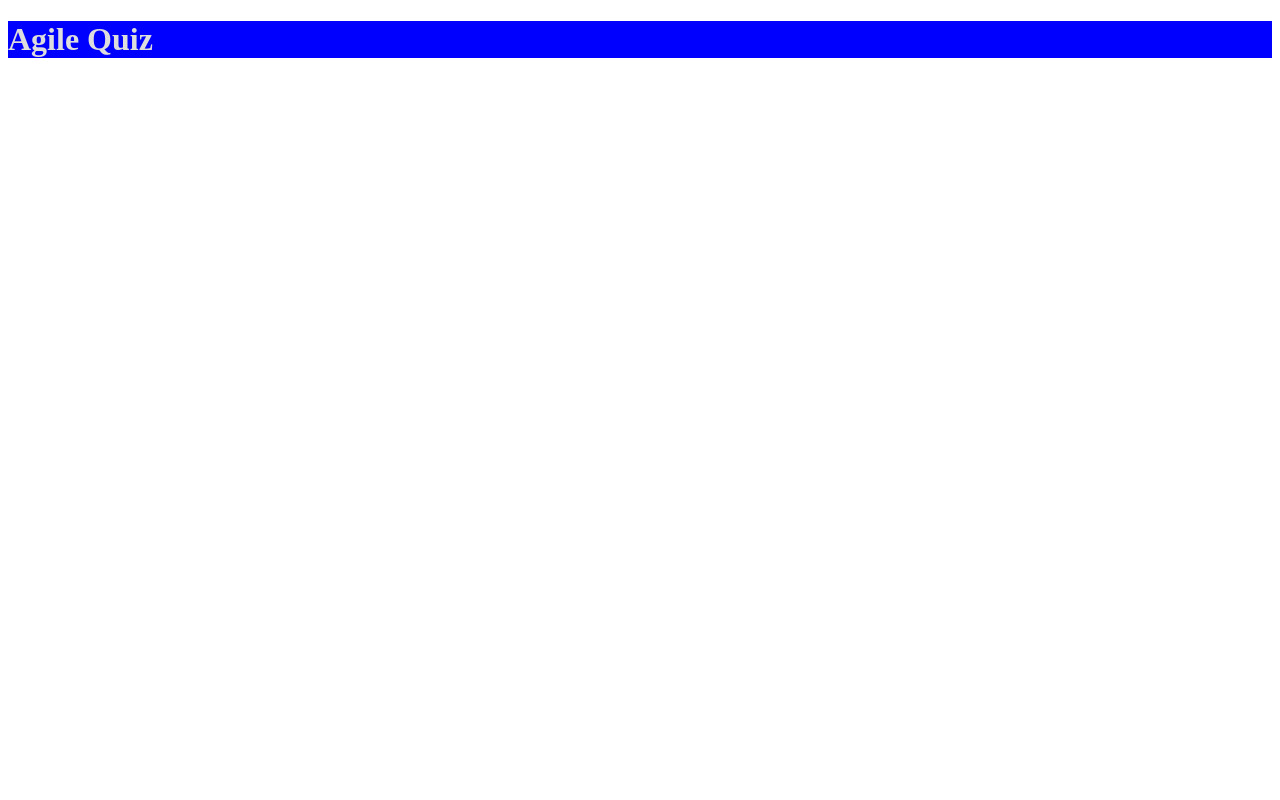
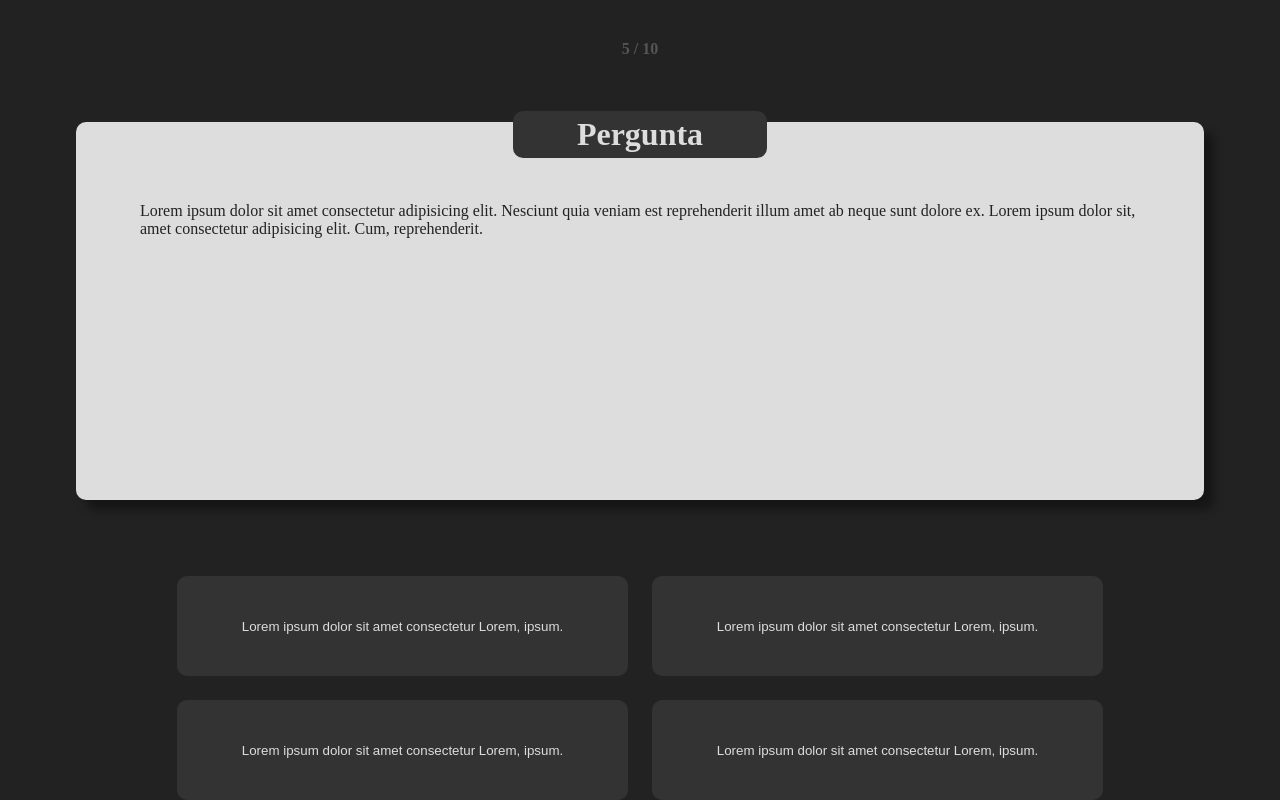
Before and after one commit to Rafael-Cesario/Projects, a React (Vite) app: page / in a window 1280 px wide. Shown: the top 800 px of the page. Built offline with nearby package versions, Linux system fonts and the light colour scheme.

Commit message:
[ Feat / Style ] Page elements

```diff
--- a/index.html
+++ b/index.html
@@ -1,8 +1,11 @@
-<!doctype html>
+<!DOCTYPE html>
 <html lang="pt-br">
 	<head>
 		<meta charset="UTF-8" />
 		<meta name="viewport" content="width=device-width, initial-scale=1.0" />
+		<link rel="preconnect" href="https://fonts.googleapis.com" />
+		<link rel="preconnect" href="https://fonts.gstatic.com" crossorigin />
+		<link href="https://fonts.googleapis.com/css2?family=Roboto+Slab:wght@100;200;300;400;500;600;700;800;900&display=swap" rel="stylesheet" />
 		<title>Agile Quiz</title>
 	</head>
 	<body>
--- a/src/app.tsx
+++ b/src/app.tsx
@@ -1,12 +1,31 @@
-import { styled } from "styled-components";
+import { StyledApp } from "./styles/app-style";
 
 const App = () => {
-	return <StyledTitle>Agile Quiz</StyledTitle>;
+	return (
+		<StyledApp>
+			<span className="current-question">5 / 10</span>
+
+			<div className="question">
+				<h1 className="title">Pergunta</h1>
+				<p className="text">
+					Lorem ipsum dolor sit amet consectetur adipisicing elit. Nesciunt quia veniam est reprehenderit illum amet ab neque sunt dolore ex. Lorem ipsum dolor sit, amet consectetur adipisicing elit.
+					Cum, reprehenderit.
+				</p>
+			</div>
+
+			<div className="options">
+				<button className="answer">Lorem ipsum dolor sit amet consectetur Lorem, ipsum.</button>
+				<button className="answer">Lorem ipsum dolor sit amet consectetur Lorem, ipsum.</button>
+				<button className="answer">Lorem ipsum dolor sit amet consectetur Lorem, ipsum.</button>
+				<button className="answer">Lorem ipsum dolor sit amet consectetur Lorem, ipsum.</button>
+			</div>
+
+			<div className="navigation">
+				<button className="next">Próxima</button>
+				<button className="back">Anterior</button>
+			</div>
+		</StyledApp>
+	);
 };
 
-const StyledTitle = styled.h1`
-	background-color: blue;
-	color: #ddd;
-`;
-
 export default App;
--- a/src/main.tsx
+++ b/src/main.tsx
@@ -1,9 +1,11 @@
-import React from 'react'
-import ReactDOM from 'react-dom/client'
-import App from './app.tsx'
+import React from "react";
+import ReactDOM from "react-dom/client";
+import App from "./app.tsx";
+import { GlobalStyle } from "./styles/global-style.tsx";
 
-ReactDOM.createRoot(document.getElementById('root')!).render(
-  <React.StrictMode>
-    <App />
-  </React.StrictMode>,
-)
+ReactDOM.createRoot(document.getElementById("root")!).render(
+	<React.StrictMode>
+		<GlobalStyle />
+		<App />
+	</React.StrictMode>
+);
--- /dev/null
+++ b/src/styles/app-style.tsx
@@ -0,0 +1,116 @@
+import styled from "styled-components";
+import { Theme } from "./theme";
+
+export const StyledApp = styled.div`
+	display: flex;
+	flex-direction: column;
+	justify-content: center;
+	align-items: center;
+	min-height: 100vh;
+
+	.current-question {
+		font-weight: bold;
+		color: ${Theme.fadedText};
+		margin-top: 2rem;
+	}
+
+	.question {
+		display: flex;
+		justify-content: center;
+		max-width: 1000px;
+		margin: 4rem;
+		border-radius: ${Theme.borderRadius};
+		min-height: 250px;
+		padding: 4rem;
+		background-color: ${Theme.text};
+		position: relative;
+		box-shadow: 10px 10px 10px #00000060;
+
+		.title {
+			position: absolute;
+			transform: translateY(-6rem);
+			padding: 5px 4rem;
+			text-align: center;
+			color: ${Theme.text};
+			background-color: ${Theme.container};
+			border-radius: ${Theme.borderRadius};
+		}
+
+		.text {
+			color: ${Theme.background};
+		}
+	}
+
+	.options {
+		display: flex;
+		flex-wrap: wrap;
+		justify-content: center;
+		margin-bottom: 4rem;
+		max-width: 950px;
+
+		.answer {
+			background-color: ${Theme.container};
+			border-radius: ${Theme.borderRadius};
+			border: 2px solid transparent;
+			outline: none;
+			padding: 10px 20px;
+			min-width: 400px;
+			min-height: 100px;
+			margin: 12px;
+			color: ${Theme.text};
+			cursor: pointer;
+			transition: 0.3s;
+			flex-grow: 1;
+
+			&:hover {
+				transform: scale(1.02);
+				border: 2px solid ${Theme.primary};
+			}
+
+			&:focus {
+				border: 2px solid ${Theme.primary};
+			}
+		}
+	}
+
+	.navigation {
+		display: flex;
+		flex-direction: column;
+		margin-bottom: 4rem;
+
+		.next {
+			background-color: ${Theme.primary};
+		}
+
+		.back {
+			background-color: transparent;
+
+			&:hover {
+				background-color: ${Theme.container};
+			}
+		}
+
+		.next,
+		.back {
+			transition: 0.3s;
+			margin-bottom: 1rem;
+			font-size: 1.1rem;
+			font-weight: bold;
+			padding: 10px 20px;
+			width: 30vw;
+			color: ${Theme.text};
+			border-radius: ${Theme.borderRadius};
+			border: 2px solid transparent;
+			outline: none;
+			cursor: pointer;
+
+			&:hover {
+				transform: scale(1.02);
+			}
+
+			&:focus {
+				border: 2px solid ${Theme.text};
+			}
+		}
+	}
+`;
--- /dev/null
+++ b/src/styles/global-style.tsx
@@ -0,0 +1,16 @@
+import * as styled from "styled-components";
+import { Theme } from "./theme";
+
+export const GlobalStyle = styled.createGlobalStyle`
+	* {
+		margin: 0;
+		padding: 0;
+		box-sizing: border-box;
+		font-family: "Roboto Slab", "Courier New", Courier, monospace;
+	}
+
+	body {
+		background-color: ${Theme.background};
+		color: ${Theme.text};
+	}
+`;
--- /dev/null
+++ b/src/styles/theme.ts
@@ -0,0 +1,9 @@
+export const Theme = {
+	background: "#222",
+	container: "#333",
+	border: "#444",
+	text: "#ddd",
+	fadedText: "#555",
+	borderRadius: "10px",
+	primary: "#1070cc",
+};
```
Lines whose indentation alone changed are shown as unchanged.
